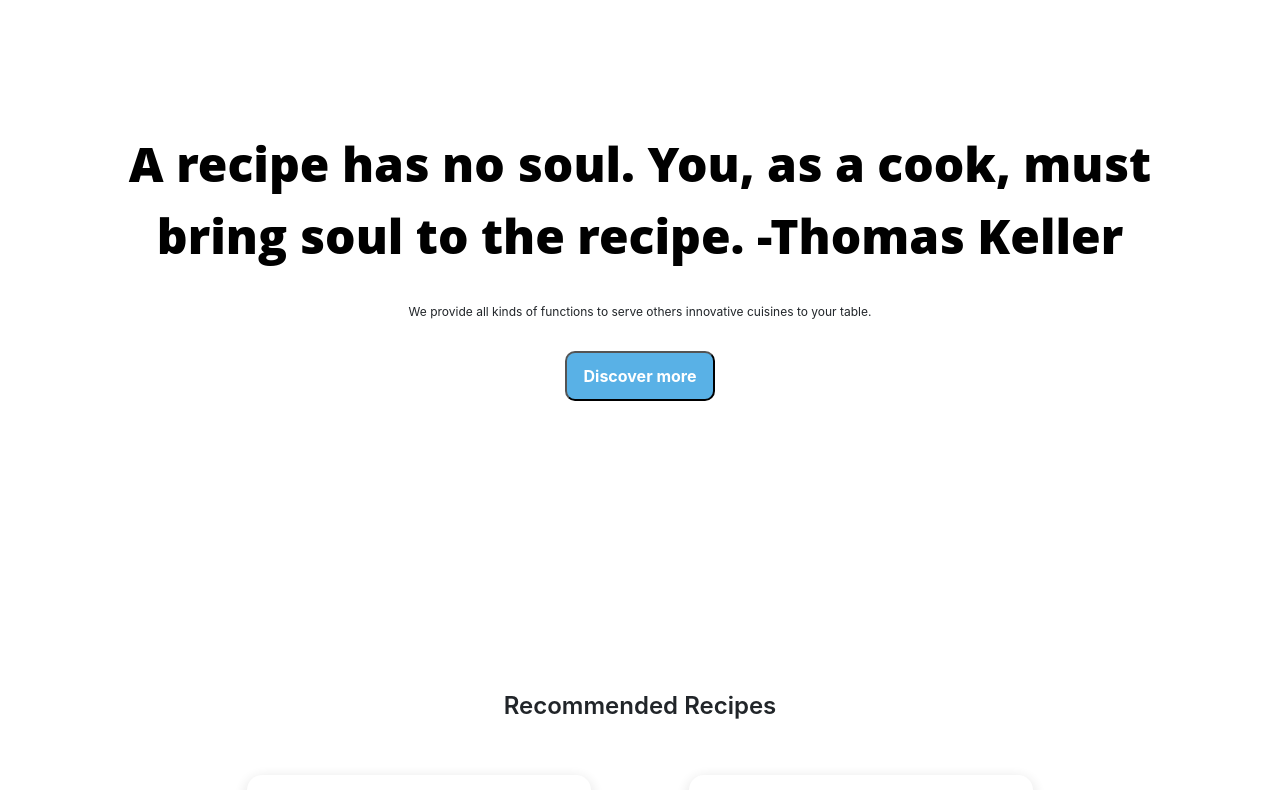
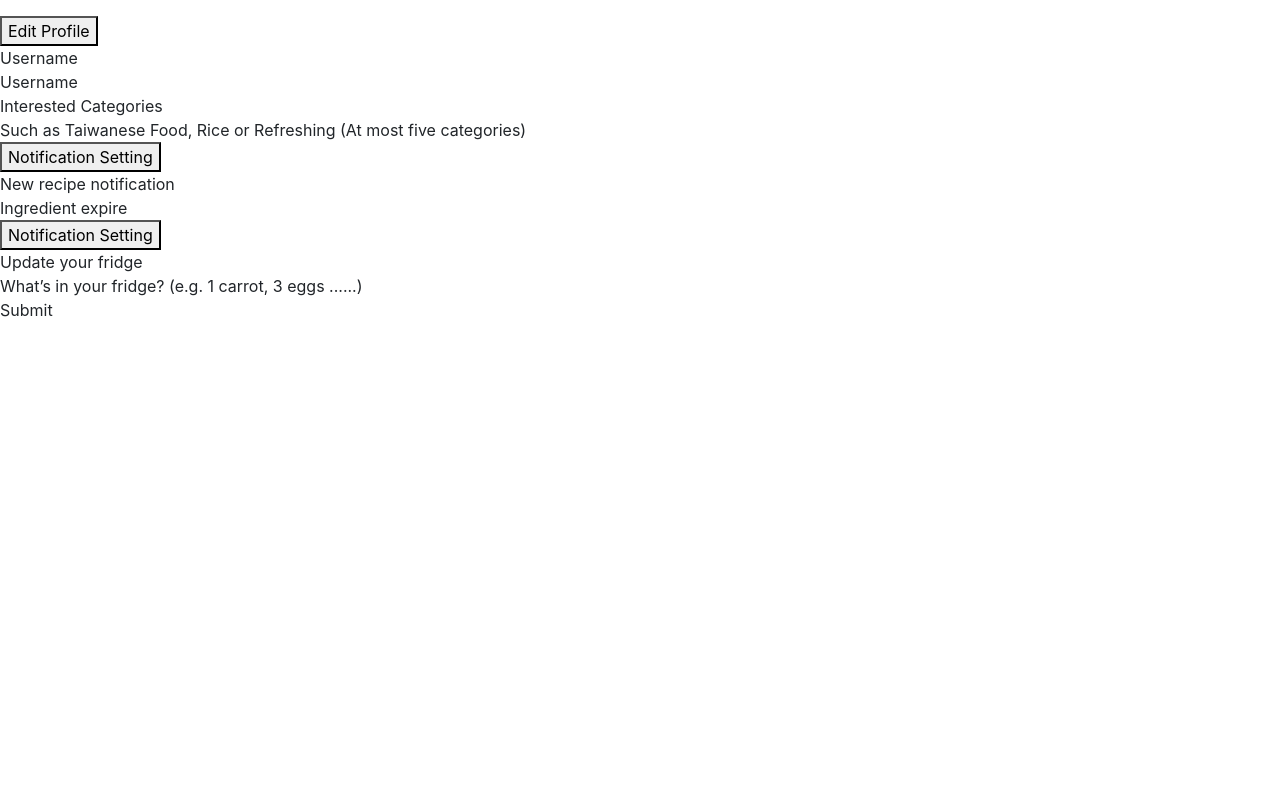
Before and after one commit to maxyhwu/feedme, a React (Create React App) app in the folder frontend/: page / in a window 1280 px wide. Shown: the top 790 px of the page. Built offline with nearby package versions, Linux system fonts and the light colour scheme.

Commit message:
startup DOM first version

```diff
--- a/frontend/src/App.js
+++ b/frontend/src/App.js
@@ -2,13 +2,15 @@
 import { BrowserRouter as Router, Route, Routes } from "react-router-dom";
 import HomePage from './HomePage';
 import MyFridge from './MyFridge/myfridge';
+import Startup from './Startup/Startup';
 
 function App() {
   return (
     <Router>
       <Routes>
-        <Route path='/' element={ <HomePage/> } />
-        <Route path='/myfridge' element={ <MyFridge/> } />
+        {/* <Route path='/' element={ <HomePage/> } /> */}
+        {/* <Route path='/myfridge' element={ <MyFridge/> } /> */}
+        <Route path='/' element={ <Startup/> } />
       </Routes>
     </Router>
   );
--- /dev/null
+++ b/frontend/src/Startup/Startup.css
@@ -0,0 +1,21 @@
+.main-container {
+    background: white;
+}
+
+.main {
+    width: 100%;
+    display: flex;
+    flex-direction: column;
+}
+
+/* .meet_main {
+    width: 65%;
+    height: 90%;
+    float: left;
+    position: relative;
+
+    display: flex;
+    flex-direction: row-reverse;
+    justify-content: space-between;
+    flex-wrap: wrap;
+} */
--- /dev/null
+++ b/frontend/src/Startup/Startup.js
@@ -0,0 +1,72 @@
+import React from "react";
+import "./Startup.css";
+
+const Startup = () => {
+  return (
+    <div className="main-container">
+      {/* NavBar */}
+      <div className="navbar"></div>
+      {/* Main Frame */}
+      <div className="main">
+        {/* Edit Profile */}
+        <div className="feild1">
+          <button className="setting-bar-button">
+            <div className="setting-bar-button-icon"></div>
+            <div className="setting-bar-button-text">Edit Profile</div>
+            <div className="setting-bar-button-expand"></div>
+          </button>
+          <div>
+            <div>Username</div>
+            <div className="login-input-bar">Username</div>
+          </div>
+          <div>
+            <div>Interested Categories</div>
+            <div className="login-input-bar">
+              Such as Taiwanese Food, Rice or Refreshing (At most five
+              categories)
+            </div>
+          </div>
+        </div>
+
+        {/* Notification Setting */}
+        <div className="feild2">
+          <button className="setting-bar-button">
+            <div className="setting-bar-button-icon"></div>
+            <div className="setting-bar-button-text">Notification Setting</div>
+            <div className="setting-bar-button-expand"></div>
+          </button>
+          <div>
+            <div>New recipe notification</div>
+            <div className="bell"></div>
+          </div>
+          <div>
+            <div>Ingredient expire</div>
+            <div className="bell"></div>
+          </div>
+        </div>
+
+        {/* Fridge Setting */}
+        <div className="feild3">
+          <button className="setting-bar-button">
+            <div className="setting-bar-button-icon"></div>
+            <div className="setting-bar-button-text">Notification Setting</div>
+            <div className="setting-bar-button-expand"></div>
+          </button>
+          <div>
+            <div>Update your fridge</div>
+            <div className="login-input-bar">
+              What’s in your fridge? (e.g. 1 carrot, 3 eggs ......)
+            </div>
+          </div>
+        </div>
+
+        {/* Submit */}
+        <div className="submit-button">Submit</div>
+      </div>
+      {/* Footer */}
+      <div className="footer"></div>
+    </div>
+  );
+};
+
+export default Startup;
```
